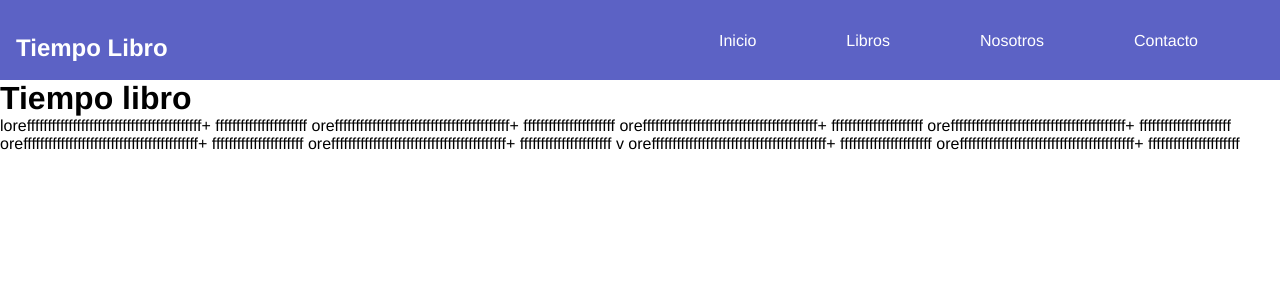
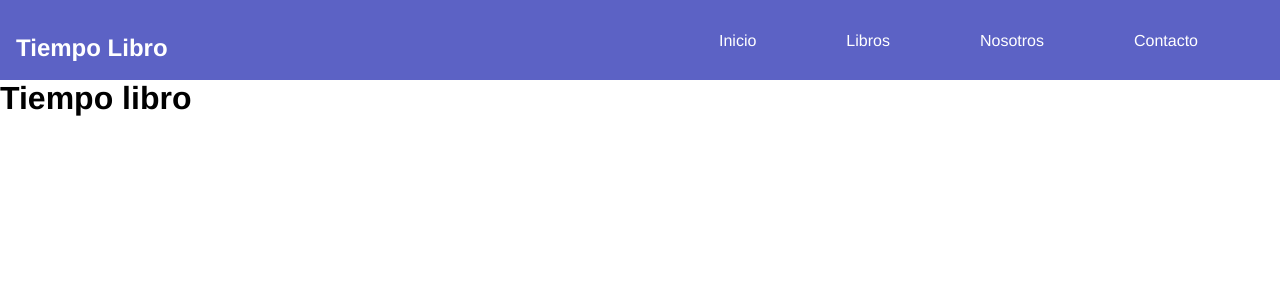
Before and after one commit to grGrimales/ecommerce-tiempo-libro, a React (Create React App) app: page / in a window 1280 px wide. Shown: the top 300 px of the page. Built offline with nearby package versions, Linux system fonts and the light colour scheme.

Commit message:
Se crea component navbar se aplica estilos Sass.

```diff
--- a/src/App.js
+++ b/src/App.js
@@ -1,5 +1,3 @@
-import logo from "./logo.svg";
-
 import { NavBar } from "./components/NavBar";
 
 function App() {
@@ -7,17 +5,6 @@ function App() {
     <div className="App">
       <NavBar />
       <h1>Tiempo libro</h1>
-
-      <div>
-        loreffffffffffffffffffffffffffffffffffffffffff+ ffffffffffffffffffffff
-        oreffffffffffffffffffffffffffffffffffffffffff+ ffffffffffffffffffffff
-        oreffffffffffffffffffffffffffffffffffffffffff+ ffffffffffffffffffffff
-        oreffffffffffffffffffffffffffffffffffffffffff+ ffffffffffffffffffffff
-        oreffffffffffffffffffffffffffffffffffffffffff+ ffffffffffffffffffffff
-        oreffffffffffffffffffffffffffffffffffffffffff+ ffffffffffffffffffffff v
-        oreffffffffffffffffffffffffffffffffffffffffff+ ffffffffffffffffffffff
-        oreffffffffffffffffffffffffffffffffffffffffff+ ffffffffffffffffffffff
-      </div>
     </div>
   );
 }
```
